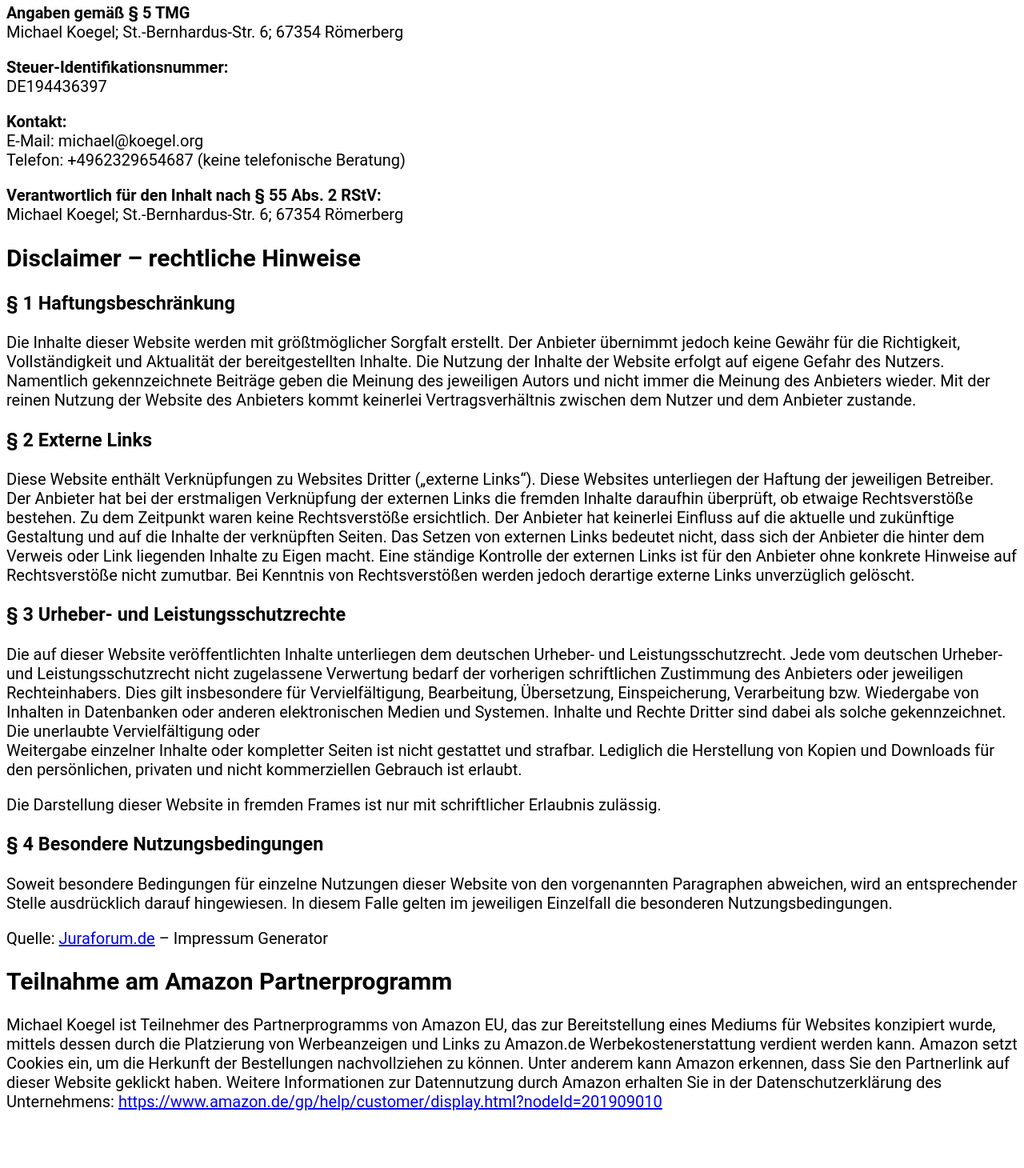
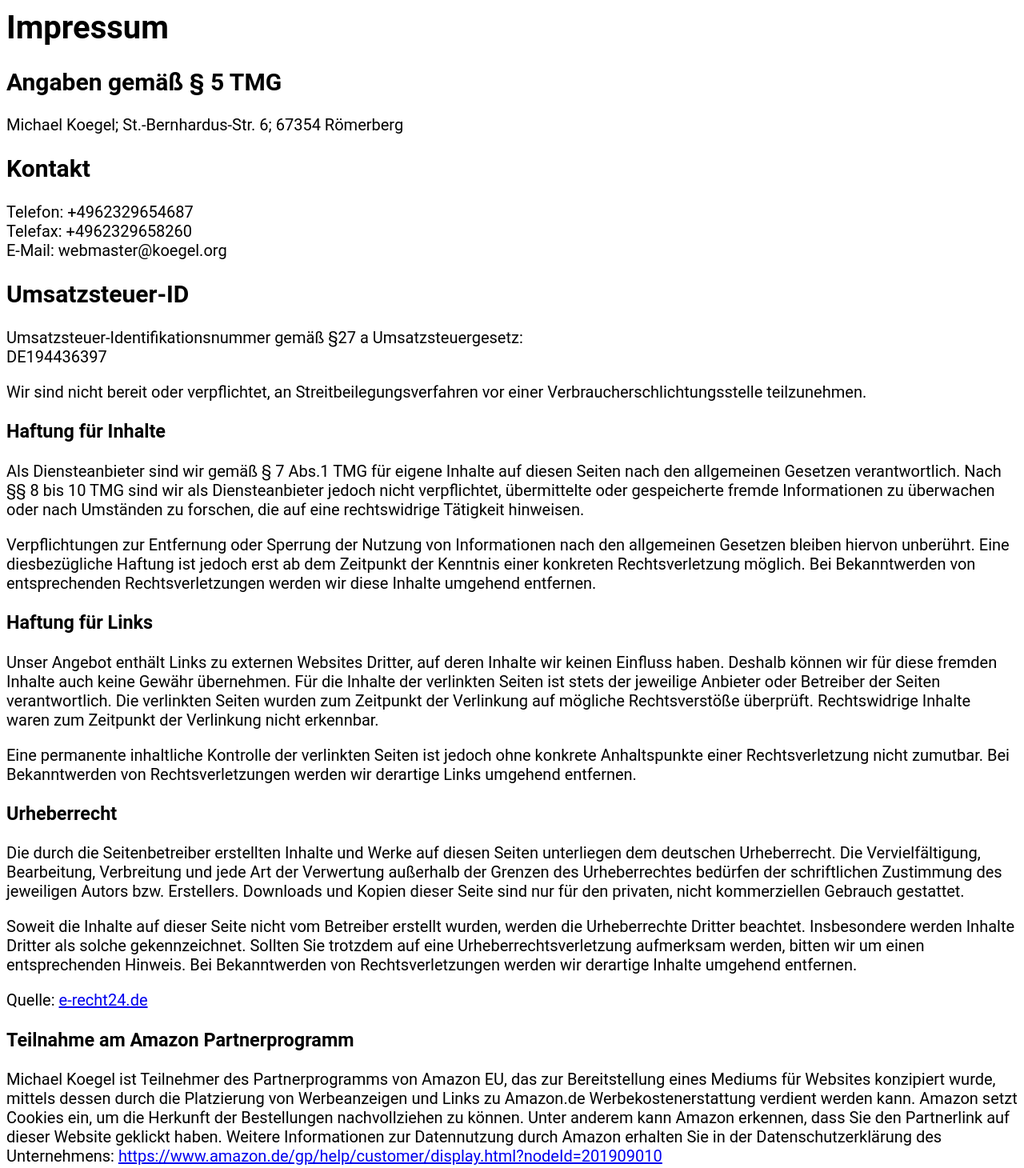
Before and after one commit to mkoegel/mkoegel.github.io, a plain HTML site: page impressum.html in a window 1280 px wide. Shown: the part 16-1476 px from the top of the page at 80% size. Before the commit the page ends 1425 px from the top, so only its background shows below. Drawn offline with Linux system fonts and the light colour scheme.

Commit message:
Impressum updated

```diff
--- a/impressum.html
+++ b/impressum.html
@@ -9,73 +9,79 @@
     <title>Michael Koegel | Impressum</title>
 
     <link rel="icon" href="favicon.ico" type="image/png" />
-	<link rel="stylesheet" href="css/styles.css">
+    <link rel="stylesheet" href="css/styles.css">
 
 
     <!-- Beginn The SEO Framework von Sybre Waaijer -->
     <meta property="og:locale" content="de_DE" />
     <meta property="og:type" content="website" />
     <meta property="og:title" content="Human-centered Digital Transformation &#8211; Impressum | Michael Koegel" />
-    <meta property="og:description"
-        content="Impressum für Michael Koegel koegel.org" />
+    <meta property="og:description" content="Impressum für Michael Koegel koegel.org" />
     <meta property="og:url" content="https://koegel.org/impressum.html" />
     <meta property="og:site_name" content="Michael Koegel" />
     <!-- Ende The SEO Framework von Sybre Waaijer -->
 </head>
 
 <body>
-    <p><b>Angaben gemäß § 5 TMG</b><br />
-        <span class="impressumcontact" data-fullname="Michael Koegel" data-street="St.-Bernhardus-Str. 6" data-city="67354 Römerberg"></span>
-        </p>
-    <p><b>Steuer-Identifikationsnummer:</b><br />
+    <h1>Impressum</h1>
+
+    <h2>Angaben gem&auml;&szlig; &sect; 5 TMG</h2>
+    <p><span class="impressumcontact" data-fullname="Michael Koegel" data-street="St.-Bernhardus-Str. 6"
+            data-city="67354 Römerberg"></span>
+    </p>
+
+    <h2>Kontakt</h2>
+    <p>Telefon: <span class="impressumphone" data-countrycode="+49" data-citycode="6232"
+            data-number="9654687"></span><br />
+        Telefax: <span class="impressumphone" data-countrycode="+49" data-citycode="6232"
+            data-number="9658260"></span><br />
+        E-Mail: <span class="impressummail" data-name="webmaster" data-domain="koegel" data-tld="org"></span></p>
+
+    <h2>Umsatzsteuer-ID</h2>
+    <p>Umsatzsteuer-Identifikationsnummer gem&auml;&szlig; &sect;27 a Umsatzsteuergesetz:<br />
         <span class="impressumsteuerid" data-steueridcountry="DE" data-steueridnumber="194436397"></span></p>
-    <p><b>Kontakt:</b><br />
-        E-Mail: <span class="impressummail" data-name="michael" data-domain="koegel" data-tld="org"></span>
-        <br />
-        Telefon: <span class="impressumphone" data-countrycode="+49" data-citycode="6232" data-number="9654687"></span>
-        (keine telefonische Beratung)</p>
-    <p><b>Verantwortlich für den Inhalt nach § 55 Abs. 2 RStV:</b><br />
-        <span class="impressumcontact" data-fullname="Michael Koegel" data-street="St.-Bernhardus-Str. 6" data-city="67354 Römerberg"></span>
 
-    <h2>Disclaimer – rechtliche Hinweise</h2>
-    <h3>§ 1 Haftungsbeschränkung</h3>
-    <p>Die Inhalte dieser Website werden mit größtmöglicher Sorgfalt erstellt. Der Anbieter übernimmt jedoch keine
-        Gewähr für die Richtigkeit, Vollständigkeit und Aktualität der bereitgestellten Inhalte. Die Nutzung der Inhalte
-        der Website erfolgt auf eigene Gefahr des Nutzers. Namentlich gekennzeichnete Beiträge geben die Meinung des
-        jeweiligen Autors und nicht immer die Meinung des Anbieters wieder. Mit der reinen Nutzung der Website des
-        Anbieters kommt keinerlei Vertragsverhältnis zwischen dem Nutzer und dem Anbieter zustande.</p>
-    <h3>§ 2 Externe Links</h3>
-    <p>Diese Website enthält Verknüpfungen zu Websites Dritter (&#8222;externe Links&#8220;). Diese Websites unterliegen
-        der Haftung der jeweiligen Betreiber. Der Anbieter hat bei der erstmaligen Verknüpfung der externen Links die
-        fremden Inhalte daraufhin überprüft, ob etwaige Rechtsverstöße bestehen. Zu dem Zeitpunkt waren keine
-        Rechtsverstöße ersichtlich. Der Anbieter hat keinerlei Einfluss auf die aktuelle und zukünftige Gestaltung und
-        auf die Inhalte der verknüpften Seiten. Das Setzen von externen Links bedeutet nicht, dass sich der Anbieter die
-        hinter dem Verweis oder Link liegenden Inhalte zu Eigen macht. Eine ständige Kontrolle der externen Links ist
-        für den Anbieter ohne konkrete Hinweise auf Rechtsverstöße nicht zumutbar. Bei Kenntnis von Rechtsverstößen
-        werden jedoch derartige externe Links unverzüglich gelöscht. </p>
-    <h3>§ 3 Urheber- und Leistungsschutzrechte</h3>
-    <p>Die auf dieser Website veröffentlichten Inhalte unterliegen dem deutschen Urheber- und Leistungsschutzrecht. Jede
-        vom deutschen Urheber- und Leistungsschutzrecht nicht zugelassene Verwertung bedarf der vorherigen schriftlichen
-        Zustimmung des Anbieters oder jeweiligen Rechteinhabers. Dies gilt insbesondere für Vervielfältigung,
-        Bearbeitung, Übersetzung, Einspeicherung, Verarbeitung bzw. Wiedergabe von Inhalten in Datenbanken oder anderen
-        elektronischen Medien und Systemen. Inhalte und Rechte Dritter sind dabei als solche gekennzeichnet. Die
-        unerlaubte Vervielfältigung oder<br />
-        Weitergabe einzelner Inhalte oder kompletter Seiten ist nicht gestattet und strafbar. Lediglich die Herstellung
-        von Kopien und Downloads für den persönlichen, privaten und nicht kommerziellen Gebrauch ist erlaubt. </p>
-    <p>Die Darstellung dieser Website in fremden Frames ist nur mit schriftlicher Erlaubnis zulässig.</p>
-    <h3>§ 4 Besondere Nutzungsbedingungen</h3>
-    <p>Soweit besondere Bedingungen für einzelne Nutzungen dieser Website von den vorgenannten Paragraphen abweichen,
-        wird an entsprechender Stelle ausdrücklich darauf hingewiesen. In diesem Falle gelten im jeweiligen Einzelfall
-        die besonderen Nutzungsbedingungen.</p>
-    <p>Quelle: <a href="http://www.juraforum.de/">Juraforum.de</a> – Impressum Generator</p>
-    <h2>Teilnahme am Amazon Partnerprogramm</h2>
+    <p>Wir sind nicht bereit oder verpflichtet, an Streitbeilegungsverfahren vor einer Verbraucherschlichtungsstelle
+        teilzunehmen.</p>
+
+    <h3>Haftung f&uuml;r Inhalte</h3>
+    <p>Als Diensteanbieter sind wir gem&auml;&szlig; &sect; 7 Abs.1 TMG f&uuml;r eigene Inhalte auf diesen Seiten nach
+        den allgemeinen Gesetzen verantwortlich. Nach &sect;&sect; 8 bis 10 TMG sind wir als Diensteanbieter jedoch
+        nicht verpflichtet, &uuml;bermittelte oder gespeicherte fremde Informationen zu &uuml;berwachen oder nach
+        Umst&auml;nden zu forschen, die auf eine rechtswidrige T&auml;tigkeit hinweisen.</p>
+    <p>Verpflichtungen zur Entfernung oder Sperrung der Nutzung von Informationen nach den allgemeinen Gesetzen bleiben
+        hiervon unber&uuml;hrt. Eine diesbez&uuml;gliche Haftung ist jedoch erst ab dem Zeitpunkt der Kenntnis einer
+        konkreten Rechtsverletzung m&ouml;glich. Bei Bekanntwerden von entsprechenden Rechtsverletzungen werden wir
+        diese Inhalte umgehend entfernen.</p>
+    <h3>Haftung f&uuml;r Links</h3>
+    <p>Unser Angebot enth&auml;lt Links zu externen Websites Dritter, auf deren Inhalte wir keinen Einfluss haben.
+        Deshalb k&ouml;nnen wir f&uuml;r diese fremden Inhalte auch keine Gew&auml;hr &uuml;bernehmen. F&uuml;r die
+        Inhalte der verlinkten Seiten ist stets der jeweilige Anbieter oder Betreiber der Seiten verantwortlich. Die
+        verlinkten Seiten wurden zum Zeitpunkt der Verlinkung auf m&ouml;gliche Rechtsverst&ouml;&szlig;e
+        &uuml;berpr&uuml;ft. Rechtswidrige Inhalte waren zum Zeitpunkt der Verlinkung nicht erkennbar.</p>
+    <p>Eine permanente inhaltliche Kontrolle der verlinkten Seiten ist jedoch ohne konkrete Anhaltspunkte einer
+        Rechtsverletzung nicht zumutbar. Bei Bekanntwerden von Rechtsverletzungen werden wir derartige Links umgehend
+        entfernen.</p>
+    <h3>Urheberrecht</h3>
+    <p>Die durch die Seitenbetreiber erstellten Inhalte und Werke auf diesen Seiten unterliegen dem deutschen
+        Urheberrecht. Die Vervielf&auml;ltigung, Bearbeitung, Verbreitung und jede Art der Verwertung au&szlig;erhalb
+        der Grenzen des Urheberrechtes bed&uuml;rfen der schriftlichen Zustimmung des jeweiligen Autors bzw. Erstellers.
+        Downloads und Kopien dieser Seite sind nur f&uuml;r den privaten, nicht kommerziellen Gebrauch gestattet.</p>
+    <p>Soweit die Inhalte auf dieser Seite nicht vom Betreiber erstellt wurden, werden die Urheberrechte Dritter
+        beachtet. Insbesondere werden Inhalte Dritter als solche gekennzeichnet. Sollten Sie trotzdem auf eine
+        Urheberrechtsverletzung aufmerksam werden, bitten wir um einen entsprechenden Hinweis. Bei Bekanntwerden von
+        Rechtsverletzungen werden wir derartige Inhalte umgehend entfernen.</p>
+
+    <p>Quelle: <a href="https://www.e-recht24.de">e-recht24.de</a></p>
+    <h3>Teilnahme am Amazon Partnerprogramm</h3>
     <p>Michael Koegel ist Teilnehmer des Partnerprogramms von Amazon EU, das zur Bereitstellung eines Mediums für
         Websites konzipiert wurde, mittels dessen durch die Platzierung von Werbeanzeigen und Links zu Amazon.de
         Werbekostenerstattung verdient werden kann. Amazon setzt Cookies ein, um die Herkunft der Bestellungen
         nachvollziehen zu können. Unter anderem kann Amazon erkennen, dass Sie den Partnerlink auf dieser Website
         geklickt haben. Weitere Informationen zur Datennutzung durch Amazon erhalten Sie in der Datenschutzerklärung des
-        Unternehmens: <a href="https://www.amazon.de/gp/help/customer/display.html?nodeId=201909010">https://www.amazon.de/gp/help/customer/display.html?nodeId=201909010</a>
-    <br/>
+        Unternehmens: <a
+            href="https://www.amazon.de/gp/help/customer/display.html?nodeId=201909010">https://www.amazon.de/gp/help/customer/display.html?nodeId=201909010</a>
+        <br />
     </p>
     <p></p>
 </body>
```
